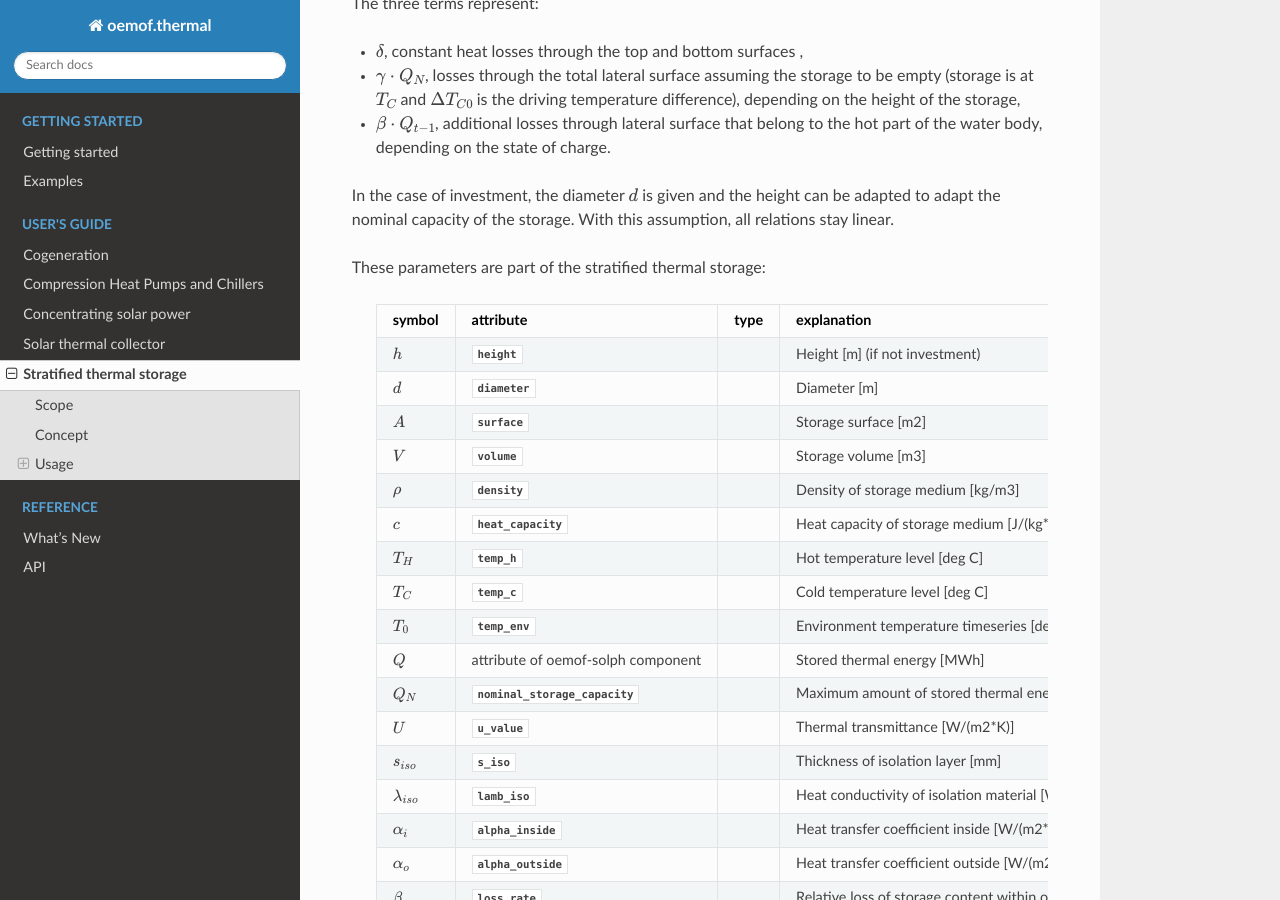
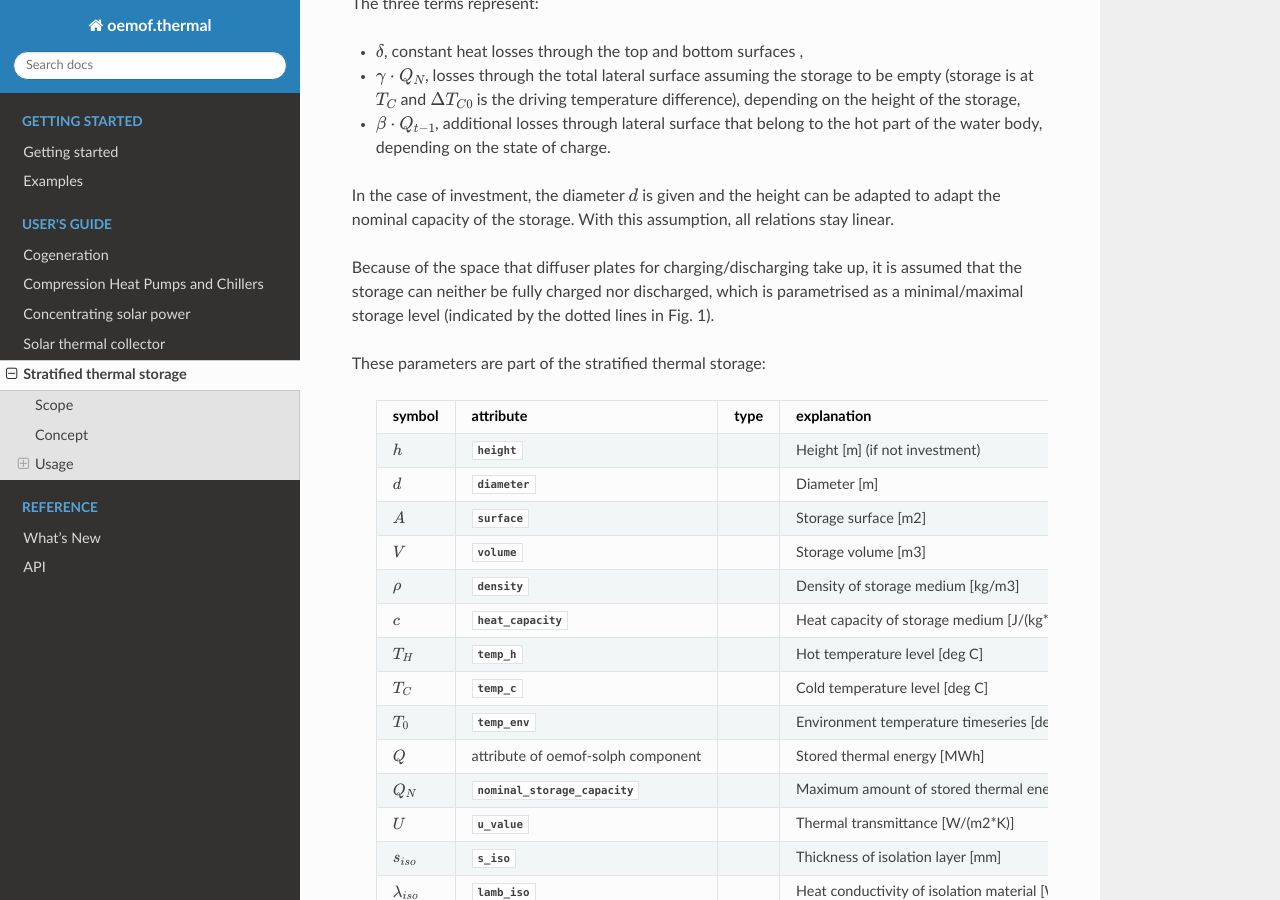
Before and after one commit to oemof/oemof-thermal, a Sphinx documentation site: the page built from docs/stratified_thermal_storage.rst, in a window 1280 px wide and 900 px high, scrolled down 1570 px. Built offline with Sphinx 7.4.7 and the Read the Docs theme 2.0.0, drawn with Linux system fonts in a browser that asks for light colours; formulas are drawn with MathJax 3; some of the changed text lies outside the part shown.

Commit message:
Add description of non-usable storage level

```diff
--- a/docs/stratified_thermal_storage.rst
+++ b/docs/stratified_thermal_storage.rst
@@ -74,6 +74,10 @@ The three terms represent:
 In the case of investment, the diameter :math:`d` is given and the height can be
 adapted to adapt the nominal capacity of the storage. With this assumption,
 all relations stay linear.
+
+Because of the space that diffuser plates for charging/discharging take up, it is assumed that
+the storage can neither be fully charged nor discharged, which is parametrised as a minimal/maximal
+storage level (indicated by the dotted lines in Fig. 1).
 
 These parameters are part of the stratified thermal storage:
 
@@ -180,6 +184,9 @@ Using the StratifiedThermalStorage facade, you can instantiate a storage like th
       efficiency=0.9,
       marginal_cost=0.0001
   )
+
+The non-usable storage volume is represented by the parameters
+:py:attr:`min_storage_level` and :py:attr:`max_storage_level`.
 
 To learn about all parameters that can be passed to the facades, have a look at the
 :ref:`api reference for the facade module <api_label>`.
```
